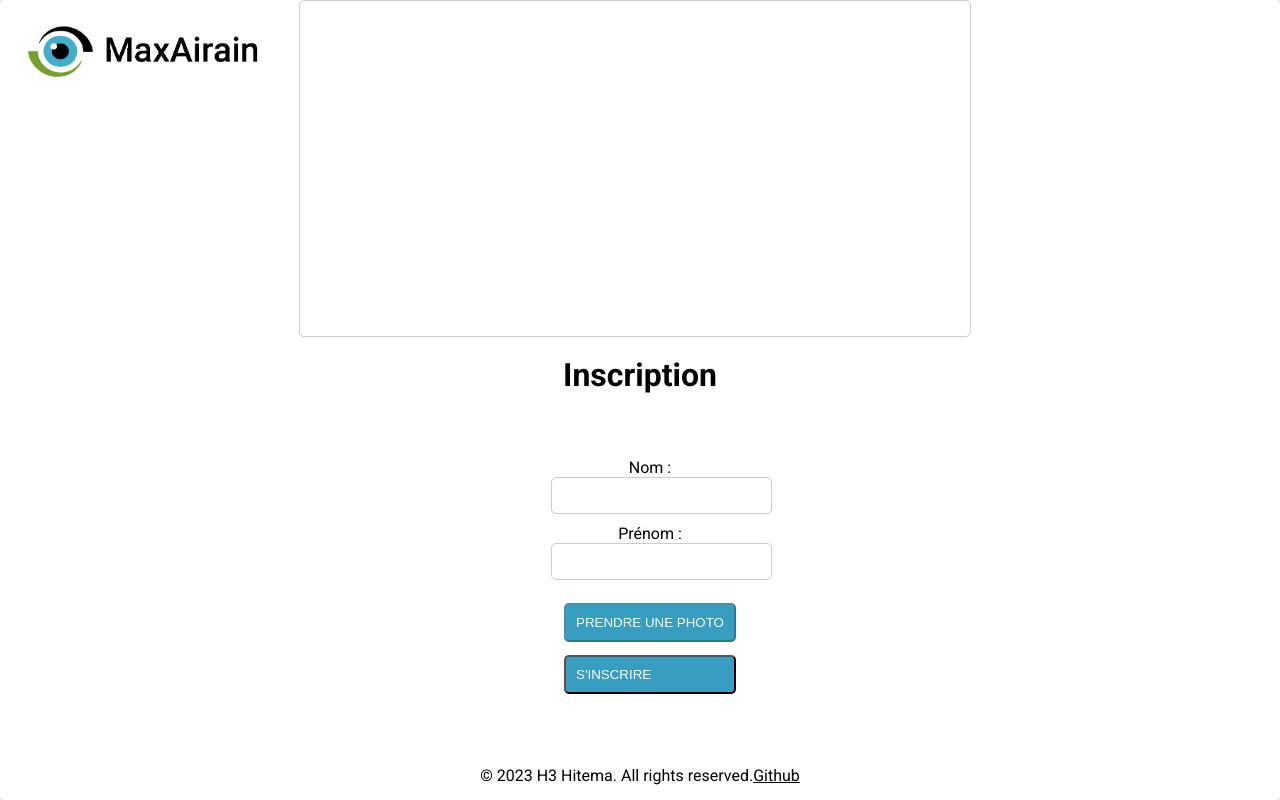
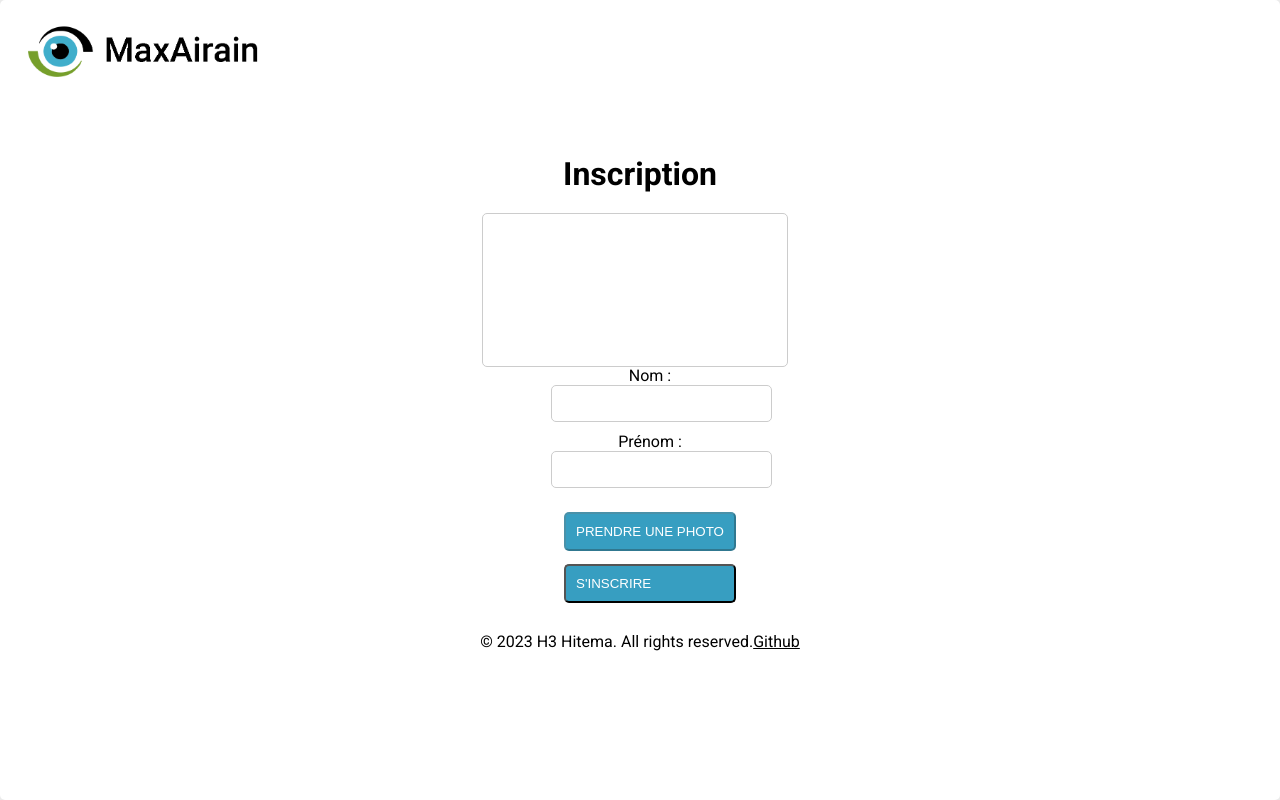
Before and after one commit to HrexD/Projet_Technique, a Symfony app: template templates/register/index.html.twig in a window 1280 px wide. Run offline with Twig, Linux system fonts and the light colour scheme; the template is opened without the code that fills it, so the values that code supplies are empty; some libraries are stand-ins or nearby versions.

Commit message:
css update

```diff
--- a/templates/register/index.html.twig
+++ b/templates/register/index.html.twig
@@ -57,7 +57,7 @@
         }
 
         .form-container {
-            flex: 1;
+
             padding-left: 20px;
             display: flex;
             flex-direction: column;
@@ -179,12 +179,12 @@
 <img src="{{ asset('images/MaxAirain.png') }}" alt="Logo" id="logo"/>
 <img src="{{ asset('images/MaxAirain_1.png') }}" alt="Logo" id="logo1"/>
 <div class="container">
-
-    <div class="photo-container">
+    <h1>Inscription</h1>
+    <div class="video-container">
         <video id="video" autoplay></video>
         <canvas id="canvas" style="display: none;"></canvas>
     </div>
-    <h1>Inscription</h1>
+
     <div class="form-container">
         <form method="POST" action="{{ path('app_register') }}" enctype="multipart/form-data">
             <label for="nom">Nom :</label>
```
